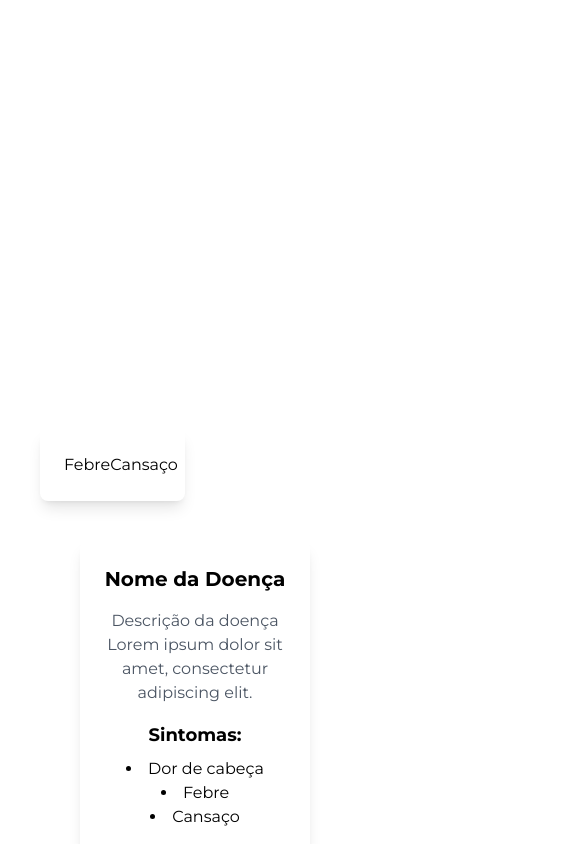
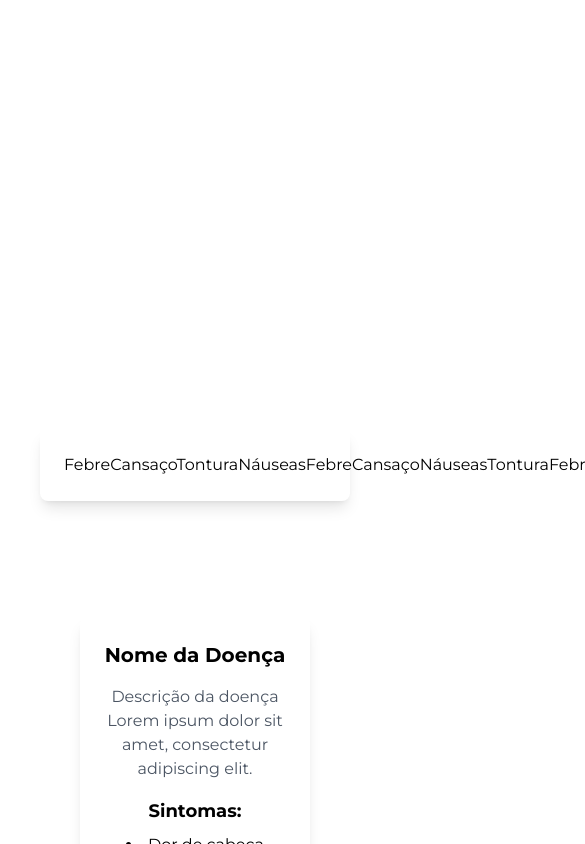
Before and after one commit to YuriDonato/clinicalvet, a Next.js app in the folder clinical-vet/: page /clinicPage in a window 390 px wide. Both pictures are taken after a click on the button "Sintomas". Shown: the top 844 px of the page, 585 px wide, since content can reach past the window. Built offline with nearby package versions, Linux system fonts and the light colour scheme.

Commit message:
Working on responsive mobile

```diff
--- a/clinical-vet/src/app/clinicPage/page.tsx
+++ b/clinical-vet/src/app/clinicPage/page.tsx
@@ -46,7 +46,7 @@ export default function Clinic() {
         </Link>
       </div>
       <center>
-        <div className="grid grid-cols-2 gap-5">
+        <div className="grid md:grid-cols-1 grid-cols-2 gap-5">
           <section id="unselectedSymptoms">
             <button
               className="buttonOpen bg-azulclaro text-white font-bold py-2 px-4 rounded focus:outline-none focus:shadow-outline"
@@ -56,10 +56,20 @@ export default function Clinic() {
               <MdKeyboardArrowDown className={style} />
             </button>
             {showSymptoms && (
-              <div className="bg-azulclaro shadow-lg rounded-lg p-6 mt-4  gap-2">
+              <div className="checkUncheckMenu symptomUnchekedContainer bg-azulclaro shadow-lg rounded-lg p-6 mt-4  desktop:grid-cols-5 md:grid-cols-2 gap-2">
+
                 <a className="symptomUnchecked">Febre</a>
                 <a className="symptomUnchecked">Cansaço</a>
-
+                <a className="symptomUnchecked">Tontura</a>
+                <a className="symptomUnchecked">Náuseas</a>
+                <a className="symptomUnchecked">Febre</a>
+                <a className="symptomUnchecked">Cansaço</a>
+                <a className="symptomUnchecked">Náuseas</a>
+                <a className="symptomUnchecked">Tontura</a>
+                <a className="symptomUnchecked">Febre</a>
+                <a className="symptomUnchecked">Cansaço</a>
+                <a className="symptomUnchecked">Tontura</a>
+                <a className="symptomUnchecked">Náuseas</a>
               </div>
             )}
           </section>
@@ -71,14 +81,14 @@ export default function Clinic() {
               Selecionados <MdKeyboardArrowDown className={style}  />
             </button>
             {showSelectedSymptoms && (
-              <div className="bg-azulclaro shadow-lg rounded-lg p-6 mt-4 grid  gap-2">
+              <div className="bg-azulclaro shadow-lg rounded-lg p-6 mt-4 grid md:grid-cols-2 grid-cols-5 gap-2">
                 <a className="symptomUnchecked">Dor de cabeça</a>
               </div>
             )}
           </section>
         </div>
 
-        <div className="grid tablet:grid-cols-2 desktop:grid-cols-6 gap-3 pl-10 pr-10 pt-10">
+        <div className="grid md:grid-cols-1 desktop:grid-cols-6 gap-3 pl-10 pr-10 pt-10">
           <div className="bg-white text-black shadow-lg rounded-lg p-6">
             <h2 className="text-xl font-bold mb-4">Nome da Doença</h2>
             <p className="text-gray-600 mb-4">
--- a/clinical-vet/src/app/styles/main.css
+++ b/clinical-vet/src/app/styles/main.css
@@ -105,4 +105,14 @@ body {
   display: flex;
   align-items: center;
   justify-content: space-between;
+}
+
+.checkUncheckMenu {
+  display: flex;
+  align-items: center;
+  flex-wrap: wrap;
+}
+
+.symptomUncheckedContainer {
+  max-width: 20px;
 }/*# sourceMappingURL=main.css.map */
--- a/clinical-vet/src/app/styles/main.scss
+++ b/clinical-vet/src/app/styles/main.scss
@@ -118,3 +118,13 @@ body {
   align-items: center;
   justify-content: space-between;
 }
+
+.checkUncheckMenu{
+  display: flex;
+  align-items: center;
+  flex-wrap: wrap;
+}
+
+.symptomUncheckedContainer{
+  max-width: 20px;
+}
--- a/clinical-vet/tailwind.config.js
+++ b/clinical-vet/tailwind.config.js
@@ -6,6 +6,22 @@ module.exports = {
     './src/app/**/*.{js,ts,jsx,tsx,mdx}',
   ],
   theme: {
+    screens: {
+      '2xl': {'max': '1535px'},
+      // => @media (max-width: 1535px) { ... }
+
+      'xl': {'max': '1279px'},
+      // => @media (max-width: 1279px) { ... }
+
+      'lg': {'max': '1023px'},
+      // => @media (max-width: 1023px) { ... }
+
+      'md': {'max': '767px'},
+      // => @media (max-width: 767px) { ... }
+
+      'sm': {'max': '639px'},
+      // => @media (max-width: 639px) { ... }
+    },
     extend: {
       backgroundImage: {
         'gradient-radial': 'radial-gradient(var(--tw-gradient-stops))',
@@ -13,16 +29,6 @@ module.exports = {
           'conic-gradient(from 180deg at 50% 50%, var(--tw-gradient-stops))',
       },
     },
-    screens: {
-      'tablet': '640px',
-      // => @media (min-width: 640px) { ... }
-
-      'laptop': '1024px',
-      // => @media (min-width: 1024px) { ... }
-
-      'desktop': '1280px',
-      // => @media (min-width: 1280px) { ... }
-    },
   },
   plugins: [],
 }
```
Also changed, not shown: 1 other file (tests, documents, lock files or other folders).
